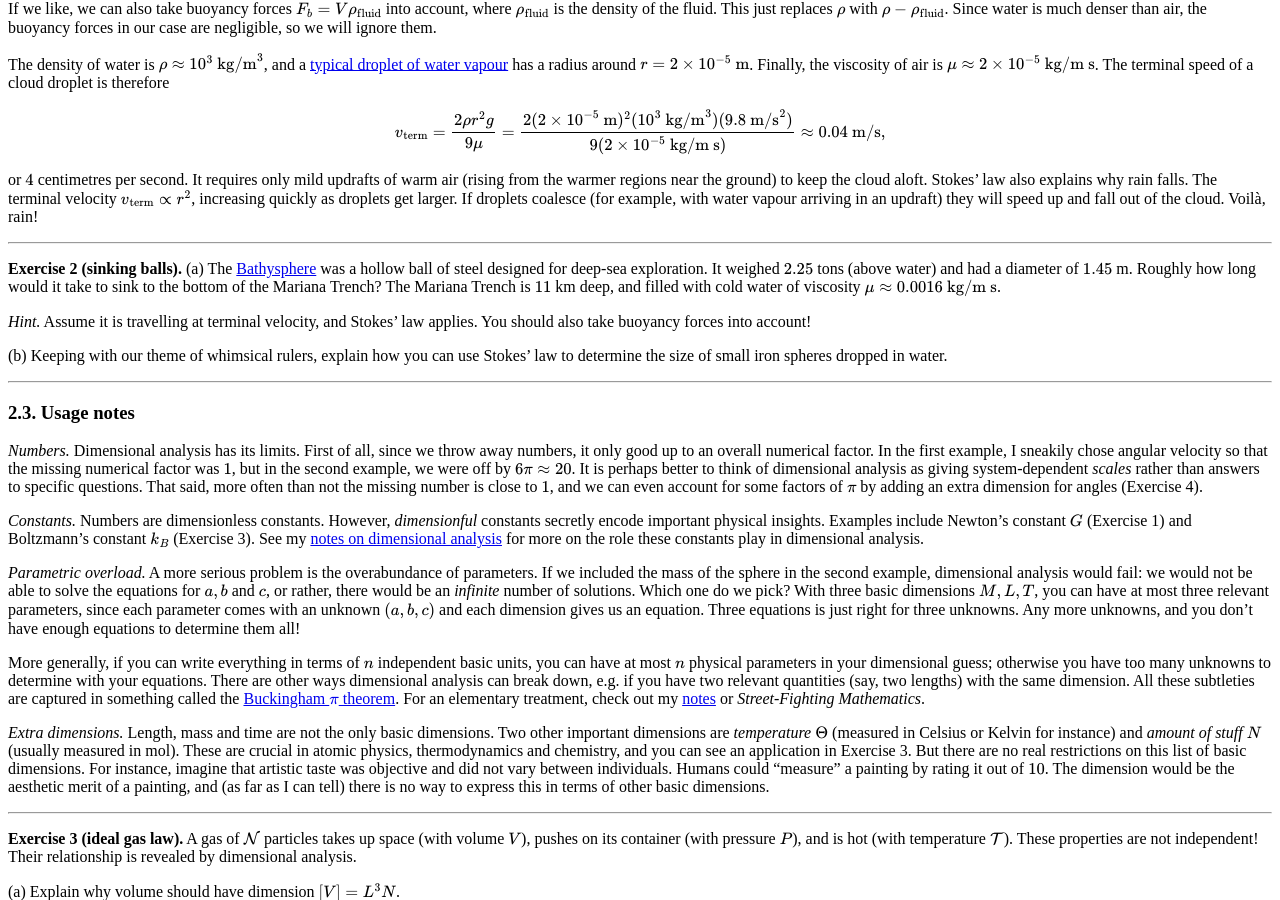
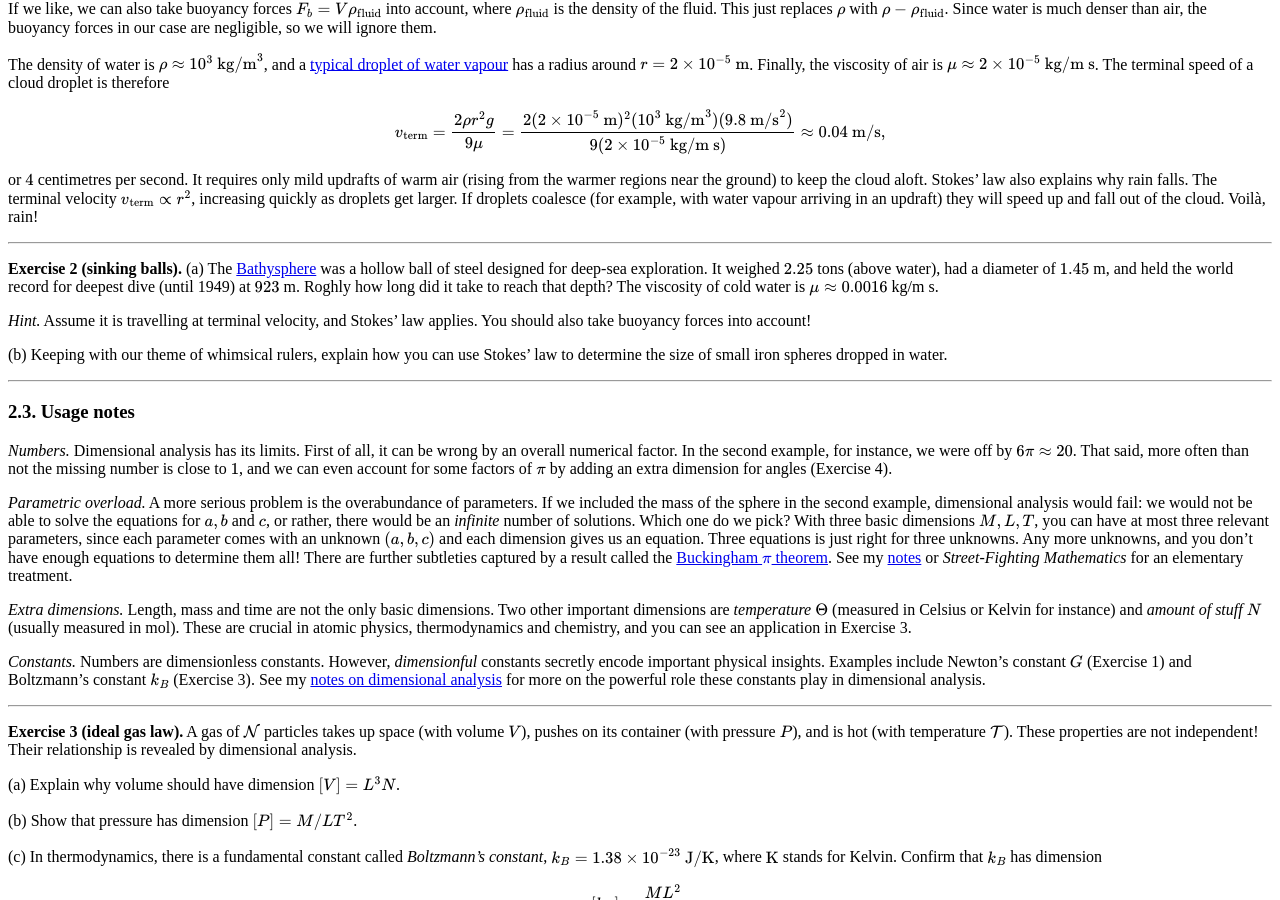
Before and after one commit to hapax/hapax.github.io, a Jekyll site: the page built from assets/simple-physics.md, in a window 1280 px wide and 900 px high, scrolled down 3854 px. Built offline with Jekyll 4.4.1, drawn with Linux system fonts in a browser that asks for light colours; our own code applies the rules of GitHub Pages for plain Markdown files; formulas are drawn with MathJax 3; a script that is not in the unit is left out.

Commit message:
Update simple-physics.md

```diff
--- a/assets/simple-physics.md
+++ b/assets/simple-physics.md
@@ -395,10 +395,10 @@ Voilà, rain!
 **Exercise 2 (sinking balls).**
 (a) The [Bathysphere](https://en.wikipedia.org/wiki/Bathysphere) was a
 hollow ball of steel designed for deep-sea exploration.
-It weighed $2.25$ tons (above water) and had a diameter of $1.45$ m.
-Roughly how long would it take to sink to the bottom of the Mariana Trench?
-The Mariana Trench is $11$ km deep, and filled with cold water of
-viscosity $\mu \approx 0.0016 \text{ kg/m s}$.
+It weighed $2.25$ tons (above water), had a diameter of $1.45$ m, and
+held the world record for deepest dive (until 1949) at $923$ m.
+Roghly how long did it take to reach that depth?
+The viscosity of cold water is $\mu \approx 0.0016$ kg/m s.
 
 *Hint.* Assume it is travelling at terminal velocity, and Stokes' law
 applies. You should also take buoyancy forces into account!
@@ -411,24 +411,11 @@ use Stokes' law to determine the size of small iron spheres dropped in water.
 ### 2.3. Usage notes<a id="sec-2-3" name="sec-2-3"></a>
 
 *Numbers.* Dimensional analysis has its limits.
-First of all, since we throw away numbers, it only good up
-to an overall numerical factor.
-In the first example, I sneakily chose angular velocity so that the
-missing numerical factor was $1$, but in the second example, we were off by
-$6\pi \approx 20$.
-It is perhaps better to think of dimensional analysis as giving
-system-dependent *scales* rather than answers to specific questions.
+First of all, it can be wrong by an overall numerical factor.
+In the second example, for instance, we were off by $6\pi \approx 20$.
 That said, more often than not the missing number is close to $1$, and
 we can even account for some factors of $\pi$ by adding an extra
 dimension for angles (Exercise 4).
-
-*Constants.* Numbers are dimensionless constants.
-However, *dimensionful* constants secretly encode important physical
-insights.
-Examples include Newton's constant $G$ (Exercise 1) and Boltzmann's
-constant $k_B$ (Exercise 3).
-See my [notes on dimensional analysis](https://hapax.github.io/assets/dimensional-analysis.pdf)
-for more on the role these constants play in dimensional analysis.
 
 *Parametric overload.* A more serious problem is the overabundance of parameters.
 If we included the mass of the sphere in the second example,
@@ -441,18 +428,10 @@ b,c)$ and each dimension gives us an equation.
 Three equations is just right for three unknowns.
 Any more unknowns, and you don't have enough equations to determine
 them all!
-
-More generally, if you can write everything in terms of $n$
-independent basic units, you can have at most $n$ physical parameters
-in your dimensional guess; otherwise you have too many unknowns to
-determine with your equations.
-There are other ways dimensional analysis can break down, e.g. if you
-have two relevant quantities (say, two lengths) with the same dimension.
-All these subtleties are captured in something called the
+There are further subtleties captured by a result called the
 [Buckingham $\pi$ theorem](https://en.wikipedia.org/wiki/Buckingham_%CF%80_theorem).
-For an elementary treatment, check out my
-[notes](https://hapax.github.io/assets/dimensional-analysis.pdf) or
-*Street-Fighting Mathematics*.
+See my [notes](https://hapax.github.io/assets/dimensional-analysis.pdf) or
+*Street-Fighting Mathematics* for an elementary treatment.
 
 *Extra dimensions.* Length, mass and time are not
 the only basic dimensions.
@@ -461,13 +440,14 @@ Celsius or Kelvin for instance) and *amount
 of stuff* $N$ (usually measured in mol).
 These are crucial in atomic physics, thermodynamics and
 chemistry, and you can see an application in Exercise 3.
-But there are no real restrictions on this list of basic dimensions.
-For instance, imagine that artistic taste was objective and did not
-vary between individuals.
-Humans could "measure" a painting by rating it out of $10$.
-The dimension would be the aesthetic merit of a painting, and (as
-far as I can tell) there is no way to express this in terms
-of other basic dimensions.
+
+*Constants.* Numbers are dimensionless constants.
+However, *dimensionful* constants secretly encode important physical
+insights.
+Examples include Newton's constant $G$ (Exercise 1) and Boltzmann's
+constant $k_B$ (Exercise 3).
+See my [notes on dimensional analysis](https://hapax.github.io/assets/dimensional-analysis.pdf)
+for more on the powerful role these constants play in dimensional analysis.
 
 ---
 
```
